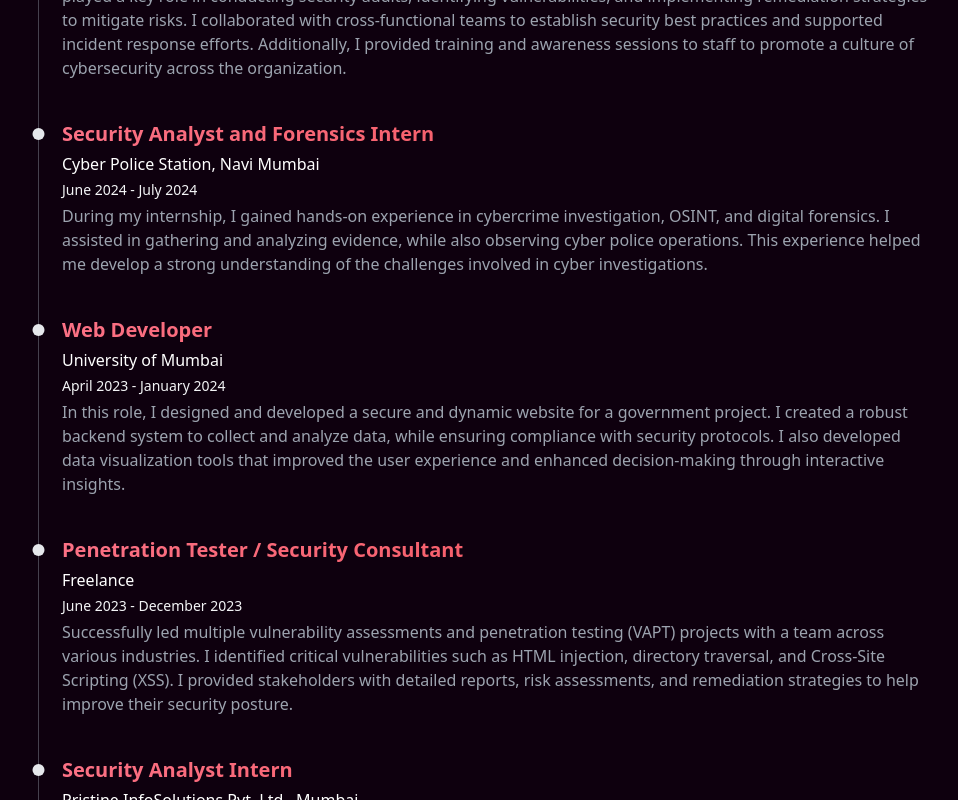
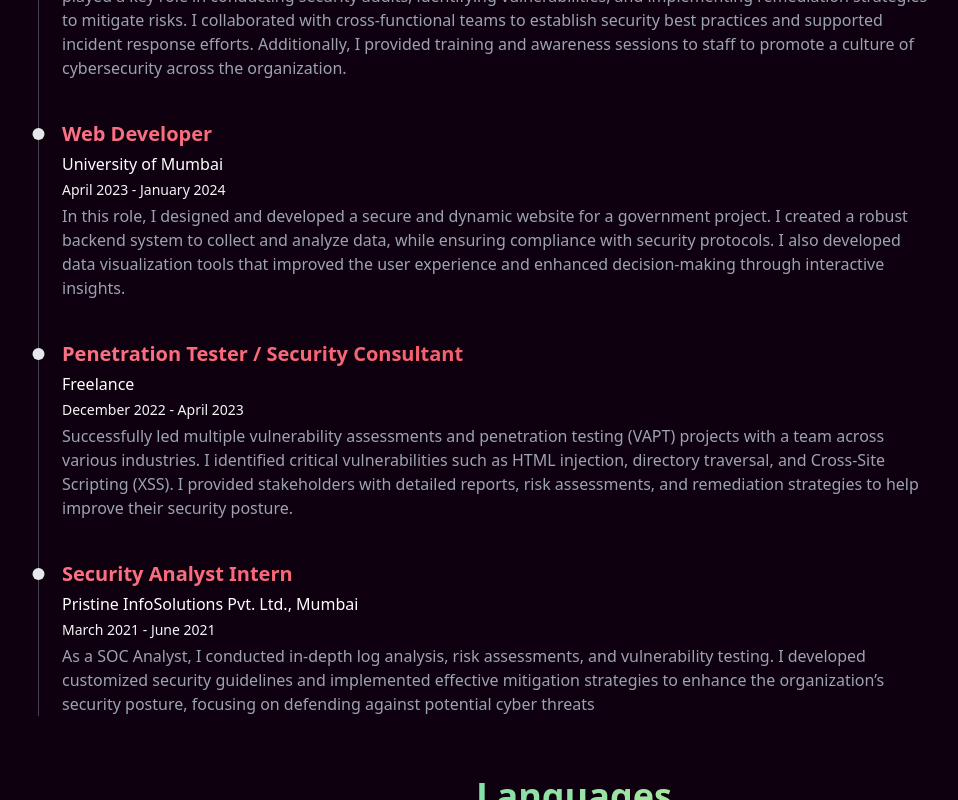
Before and after one commit to rinneganeye/portfolio, a Next.js app: page / in a window 1280 px wide. Shown: the part 1240-2040 px from the top of the page, without its empty margins (66-1024 px from the left). Built offline with nearby package versions, Linux system fonts and the light colour scheme.

Commit message:
edited experience and resume

```diff
--- a/public/utils.js
+++ b/public/utils.js
@@ -34,13 +34,6 @@
       "As a Cybersecurity and Infrastructure Associate, I managed and reported security alerts, monitored and enhanced the organization's overall security posture, and ensured compliance with industry standards and regulations. I played a key role in conducting security audits, identifying vulnerabilities, and implementing remediation strategies to mitigate risks. I collaborated with cross-functional teams to establish security best practices and supported incident response efforts. Additionally, I provided training and awareness sessions to staff to promote a culture of cybersecurity across the organization.",
   },
   {
-    title: "Security Analyst and Forensics Intern",
-    company: "Cyber Police Station, Navi Mumbai",
-    period: "June 2024 - July 2024",
-    description:
-      "During my internship, I gained hands-on experience in cybercrime investigation, OSINT, and digital forensics. I assisted in gathering and analyzing evidence, while also observing cyber police operations. This experience helped me develop a strong understanding of the challenges involved in cyber investigations.",
-  },
-  {
     title: "Web Developer",
     company: "University of Mumbai",
     period: "April 2023 - January 2024",
@@ -50,7 +43,7 @@
   {
     title: "Penetration Tester / Security Consultant",
     company: "Freelance",
-    period: "June 2023 - December 2023",
+    period: "December 2022 - April 2023",
     description:
       "Successfully led multiple vulnerability assessments and penetration testing (VAPT) projects with a team across various industries. I identified critical vulnerabilities such as HTML injection, directory traversal, and Cross-Site Scripting (XSS). I provided stakeholders with detailed reports, risk assessments, and remediation strategies to help improve their security posture.",
   },
```
Also changed, not shown: 1 other file (tests, documents, lock files or other folders).
